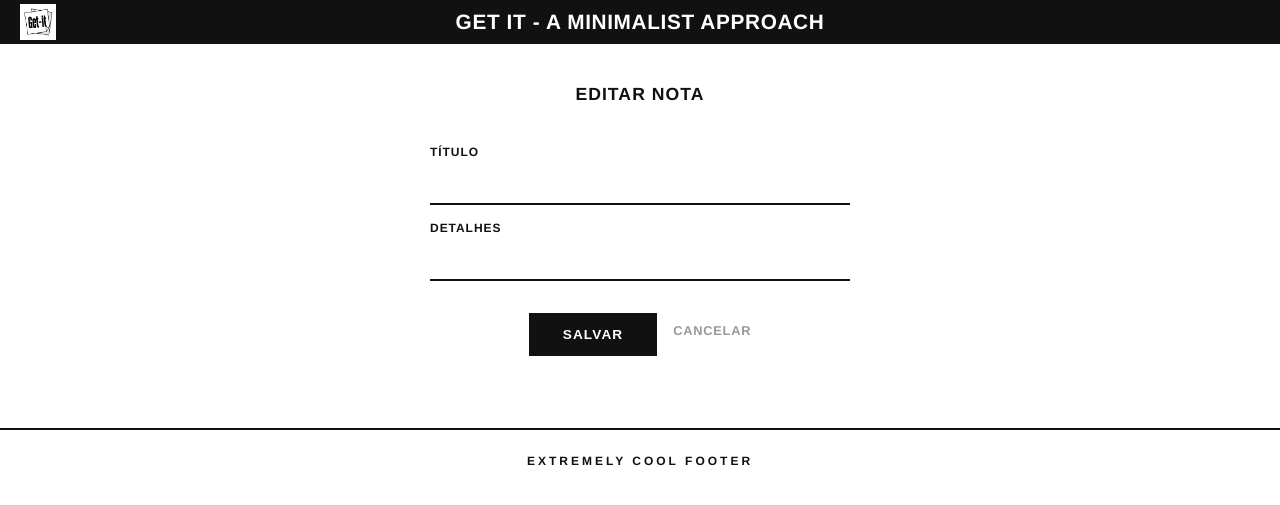
After one commit to Lukenthexplorer/prog-eficaz01, a Flask app: template templates/edit.html in a window 1280 px wide. The commit adds this page. Shown: the top 505 px of the page. Run offline with Flask 3, Linux system fonts and the light colour scheme; the template is opened without the code that fills it, so the values that code supplies are empty.

Commit message:
Refactor note handling and add edit functionality with new templates and styles

```diff
--- a/servidor.py
+++ b/servidor.py
@@ -20,10 +20,9 @@ def add_note():
 
     return redirect(url_for('home'))
 
-
 @app.route('/notes/<int:id>/delete', methods=['POST'])
-def delete_note(id):
-    db.delete_note(id)
+def remove_note(id):
+    db.remove_note(id)
     return redirect(url_for('home'))
 
 
@@ -32,7 +31,7 @@ def edit_note(id):
     if request.method == 'POST':
         titulo = request.form['titulo']
         detalhes = request.form['detalhes']
-        db.update_note(id, title=titulo, details=detalhes)
+        db.edit_note(id, title=titulo, details=detalhes)
         return redirect(url_for('home'))
 
     nota = db.get_note(id)
--- a/static/css/style.css
+++ b/static/css/style.css
@@ -221,3 +221,39 @@ body {
   letter-spacing: 0.25em;
   color: var(--black);
 }
+
+.edit-page {
+  max-width: 420px;
+  margin: 0 auto;
+}
+
+.edit-heading {
+  margin: 40px 0 0;
+  font-size: 1.1rem;
+  font-weight: 700;
+  text-transform: uppercase;
+  letter-spacing: 0.06em;
+  text-align: center;
+  color: var(--black);
+}
+
+.edit-actions {
+  display: flex;
+  align-items: center;
+  gap: 16px;
+  margin-top: 8px;
+}
+
+.form-cancel {
+  font-size: 0.8rem;
+  font-weight: 700;
+  text-transform: uppercase;
+  letter-spacing: 0.06em;
+  color: var(--gray-mid);
+  text-decoration: none;
+  transition: color var(--transition-fast);
+}
+
+.form-cancel:hover {
+  color: var(--black);
+}
--- /dev/null
+++ b/templates/edit.html
@@ -0,0 +1,23 @@
+{% extends 'base.html' %}
+
+{% block content %}
+<div class="edit-page">
+  <h2 class="edit-heading">Editar nota</h2>
+
+  <form class="form" method="POST" action="{{ url_for('edit_note', id=nota.id) }}">
+    <label class="form-label">
+      Título
+      <input class="form-input" name="titulo" type="text" value="{{ nota.titulo }}">
+    </label>
+    <label class="form-label">
+      Detalhes
+      <input class="form-input" name="detalhes" type="text" value="{{ nota.detalhes }}">
+    </label>
+
+    <div class="edit-actions">
+      <button class="form-button" type="submit">Salvar</button>
+      <a href="{{ url_for('home') }}" class="form-cancel">Cancelar</a>
+    </div>
+  </form>
+</div>
+{% endblock %}
--- a/templates/note.html
+++ b/templates/note.html
@@ -4,7 +4,7 @@
         <a href="{{ url_for('edit_note', id=nota.id) }}" class="action-btn">
             <img src="{{ url_for('static', filename='img/pencil.svg') }}" alt="Editar" class="action-icon">
         </a>
-        <form method="POST" action="{{ url_for('delete_note', id=nota.id) }}" class="delete-form">
+        <form method="POST" action="{{ url_for('remove_note', id=nota.id) }}" class="delete-form">
             <button type="submit" class="action-btn">
                 <img src="{{ url_for('static', filename='img/bin.svg') }}" alt="Excluir" class="action-icon">
             </button>
```
Also changed, not shown: utils.py (+15 -0 lines), banco.db.
